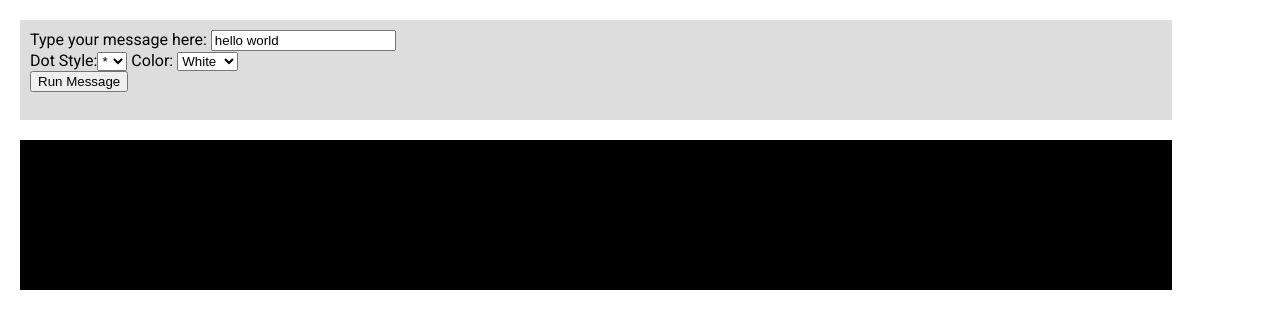
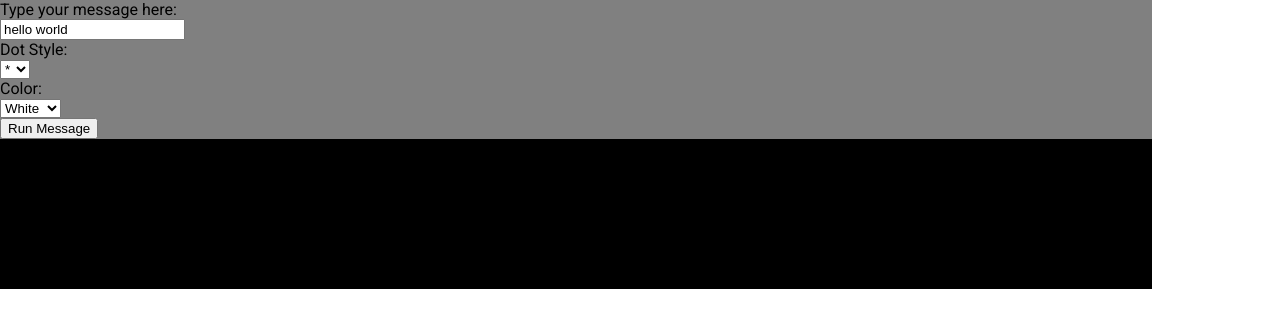
Before and after one commit to derrickbray/dot-matrix, a website: page public/index.html in a window 1280 px wide. Drawn offline with nearby package versions, Linux system fonts and the light colour scheme; files that its build step writes are made by us from their sources.

Commit message:
Prepare html for style

```diff
--- a/app/styles/app.scss
+++ b/app/styles/app.scss
@@ -5,31 +5,24 @@
 @import 'font-awesome/scss/font-awesome';
 @import 'box-sizing';
 
-#Explination {
+.explination {
   width: 90%;
 }
 
-#Form {
-  position: relative;
-  float: left;
+.form {
   width: 90%;
-  border-style: medium;
-  border-color: #000000;
-  background-color: #dddddd;
-  height: 100px;
-  margin: 20px;
-  padding: 10px;
+  background-color: grey;
 }
 
 #output {
   position: relative;
-  float: bottom;
+  // float: bottom;
   width: 90%;
   color: #ffffff;
   overflow-x: scroll;
   background-color: #000000;
   height: 150px;
-  margin: 20px;
+  // margin: 20px;
   padding: 10px;
   display: block;
   font-family: monospace;
--- a/public/index.html
+++ b/public/index.html
@@ -349,26 +349,37 @@
 
 <body>
 
-  <div id="Explination">
+  <div class="explination">
 
   </div>
 
-  <div id="Form">
+  <div class="form">
+
     <form id="ScrollMessage">
-      Type your message here: <input type="text" name="Message" value="hello world"><br /> Dot Style:<select name="DotStyle">
+      <div class="text">
+        <div class="text-tag">Type your message here:</div>
+        <input class="text-box" type="text" name="Message" value="hello world">
+      </div>
+      <div class="style">
+        <div class="tag">Dot Style:</div>
+        <select class="dropdown" name="DotStyle">
             <option value="*" selected>*</option>
             <option value="#">#</option>
             <option value="+">+</option>
             <option value="&#9830;">&#9830;</option>
-  </select> Color:
+          </select>
+      </div>
 
-      <select name="ColorStyle">
+      <div class="color">
+        <div class="tag">Color:</div>
+        <select class="dropdown" name="ColorStyle">
             <option value="white" selected>White</option>
             <option value="red">Red</option>
             <option value="blue">Blue</option>
             <option value="lime">Green</option>
             <option value="yellow">Yellow</option>
           </select>
+      </div>
 
     </form>
 
```
Lines whose indentation alone changed are shown as unchanged.
